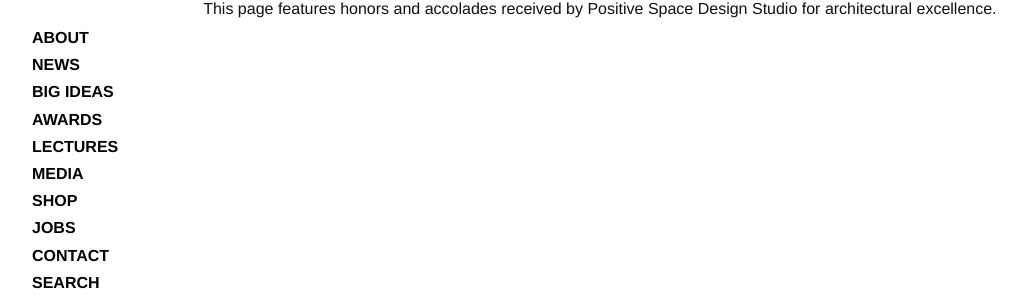
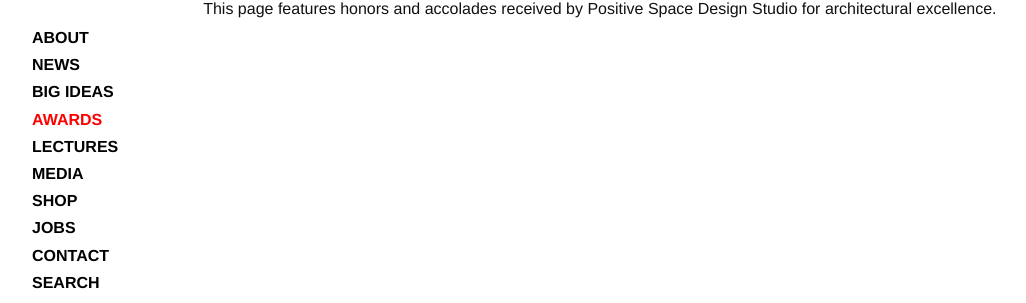
Before and after one commit to PyninjaStack/Architecture_website, a PHP site: page /pages/info-section/awards.php in a window 1280 px wide. Shown: the part 220-523 px from the top of the page, without its empty margins (48-1074 px from the left). Run offline with PHP 8.4, Linux system fonts and the light colour scheme.

Commit message:
remove comment in button of info-menu.php, little changes in one file only

```diff
--- a/components/info-menu.php
+++ b/components/info-menu.php
@@ -34,13 +34,13 @@
     <!-- Sidebar Menu Links -->
     <ul class="info-menu-list">
       <li><a href="about.php" class="info-link <?php if(basename($_SERVER['PHP_SELF']) == 'about.php') echo 'active'; ?>">ABOUT</a></li>
-      <li><a href="news.php" class="info-link <//?php if(basename($_SERVER['PHP_SELF']) == 'news.php') echo 'active'; ?>">NEWS</a></li>
-      <li><a href="bigideas.php" class="info-link <//?php if(basename($_SERVER['PHP_SELF']) == 'bigideas.php') echo 'active'; ?>">BIG IDEAS</a></li>
-      <li><a href="awards.php" class="info-link <//?php if(basename($_SERVER['PHP_SELF']) == 'awards.php') echo 'active'; ?>">AWARDS</a></li>
-      <li><a href="lectures.php" class="info-link <//?php if(basename($_SERVER['PHP_SELF']) == 'lectures.php') echo 'active'; ?>">LECTURES</a></li>
-      <li><a href="media.php" class="info-link <//?php if(basename($_SERVER['PHP_SELF']) == 'media.php') echo 'active'; ?>">MEDIA</a></li>
-      <li><a href="shop.php" class="info-link <//?php if(basename($_SERVER['PHP_SELF']) == 'shop.php') echo 'active'; ?>">SHOP</a></li>
-      <li><a href="jobs.php" class="info-link <//?php if(basename($_SERVER['PHP_SELF']) == 'jobs.php') echo 'active'; ?>">JOBS</a></li>
+      <li><a href="news.php" class="info-link <?php if(basename($_SERVER['PHP_SELF']) == 'news.php') echo 'active'; ?>">NEWS</a></li>
+      <li><a href="bigideas.php" class="info-link <?php if(basename($_SERVER['PHP_SELF']) == 'bigideas.php') echo 'active'; ?>">BIG IDEAS</a></li>
+      <li><a href="awards.php" class="info-link <?php if(basename($_SERVER['PHP_SELF']) == 'awards.php') echo 'active'; ?>">AWARDS</a></li>
+      <li><a href="lectures.php" class="info-link <?php if(basename($_SERVER['PHP_SELF']) == 'lectures.php') echo 'active'; ?>">LECTURES</a></li>
+      <li><a href="media.php" class="info-link <?php if(basename($_SERVER['PHP_SELF']) == 'media.php') echo 'active'; ?>">MEDIA</a></li>
+      <li><a href="shop.php" class="info-link <?php if(basename($_SERVER['PHP_SELF']) == 'shop.php') echo 'active'; ?>">SHOP</a></li>
+      <li><a href="jobs.php" class="info-link <?php if(basename($_SERVER['PHP_SELF']) == 'jobs.php') echo 'active'; ?>">JOBS</a></li>
        <li><a href="contact.php" class="info-link <?php if(basename($_SERVER['PHP_SELF']) == 'contact.php') echo 'active'; ?>">CONTACT</a></li>
       <li><a href="search.php" class="info-link <?php if(basename($_SERVER['PHP_SELF']) == 'search.php') echo 'active'; ?>">SEARCH</a></li>
     </ul>
```
